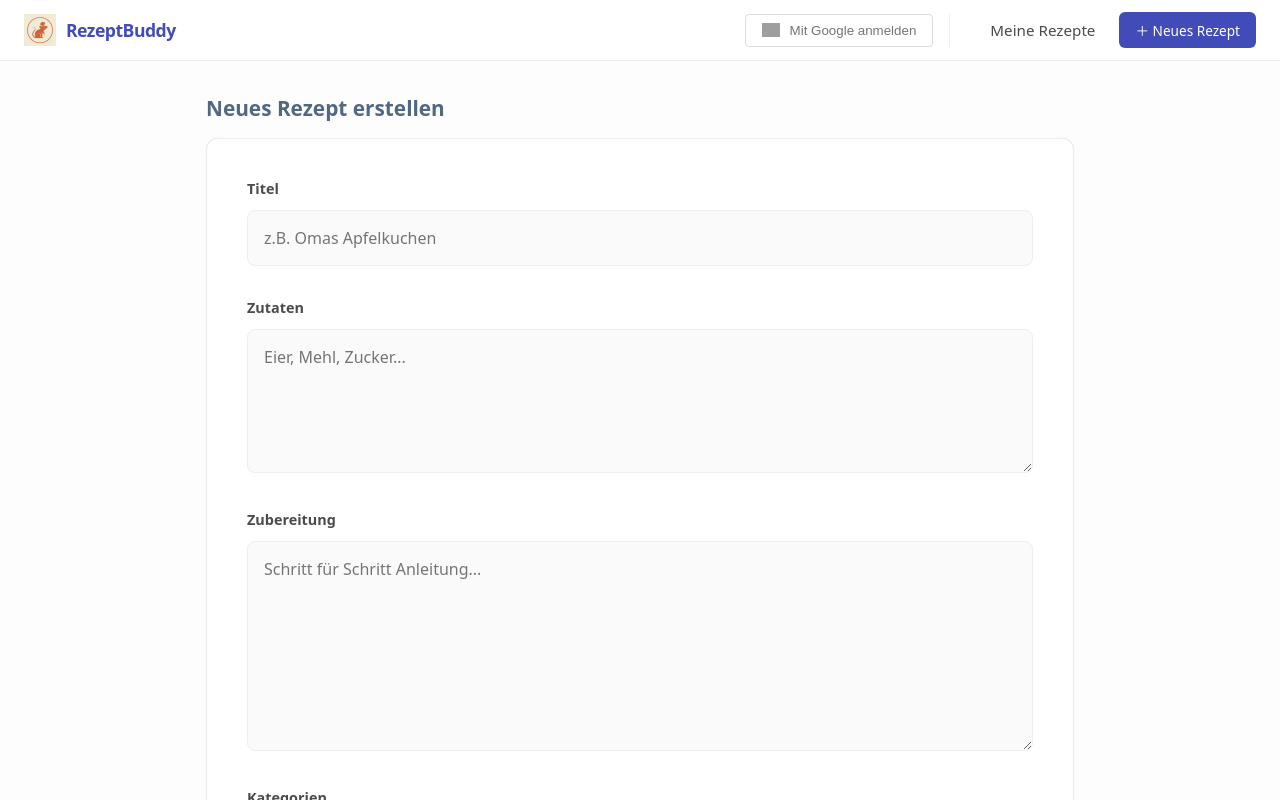
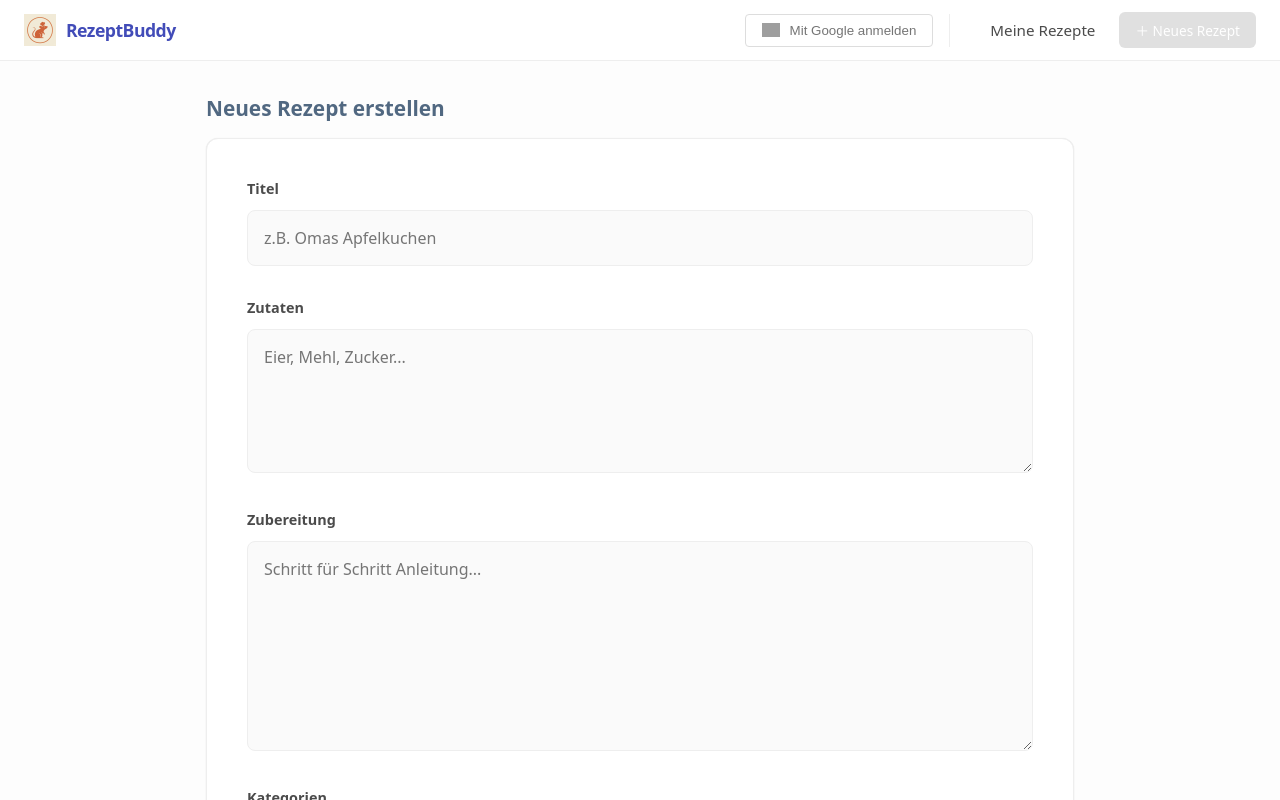
Before and after one commit to on24hb/t6-rezeptapp, a Vue app: page /add-recipe in a window 1280 px wide. Shown: the top 800 px of the page. Built offline with nearby package versions, Linux system fonts and the light colour scheme; no server answers; grey boxes are pictures that could not be loaded.

Commit message:
disable button when not logged in

```diff
--- a/src/App.vue
+++ b/src/App.vue
@@ -34,7 +34,12 @@ const authStore = useAuthStore()
         </div>
 
         <RouterLink to="/" class="nav-item">Meine Rezepte</RouterLink>
-        <RouterLink to="/add-recipe" class="nav-item btn-add">＋ Neues Rezept</RouterLink>
+        <RouterLink v-if="authStore.user" to="/add-recipe" class="nav-item btn-add">＋ Neues Rezept</RouterLink>
+        <span v-else
+          class="nav-item btn-add btn-disabled"
+          title="Bitte melde dich an, um Rezepte zu erstellen">
+         ＋ Neues Rezept
+        </span>
       </nav>
     </header>
 
@@ -45,6 +50,14 @@ const authStore = useAuthStore()
 </template>
 
 <style scoped>
+.btn-disabled {
+  background-color: #ccc !important;
+  color: #888 !important;
+  cursor: not-allowed;
+  filter: grayscale(1);
+  opacity: 0.6;
+}
+
 .app-bar {
   display: flex;
   justify-content: space-between;
--- a/src/views/AddRecipeView.vue
+++ b/src/views/AddRecipeView.vue
@@ -1,5 +1,5 @@
 <script setup lang="ts">
-import AddRecipe from '../components/AddREcipe.vue'
+import AddRecipe from '../components/AddRecipe.vue'
 import { useRouter } from 'vue-router'
 
 const router = useRouter()
```
